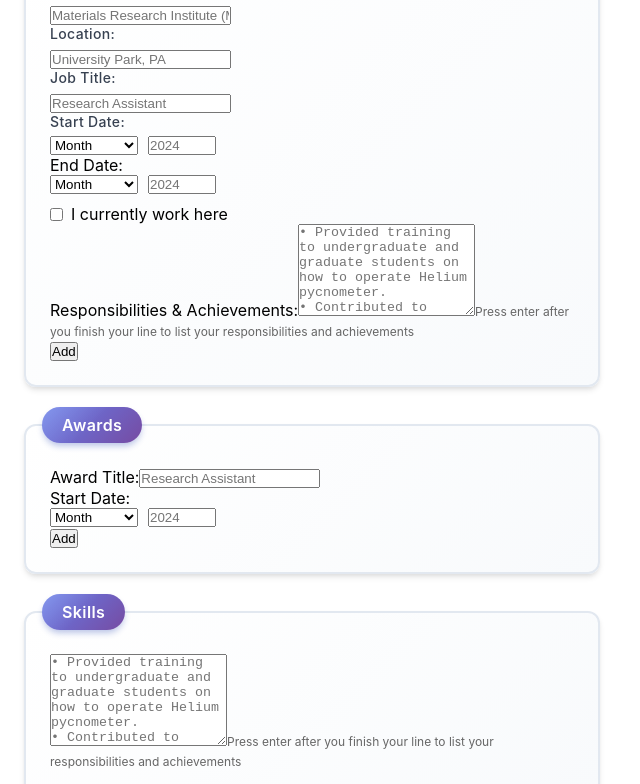
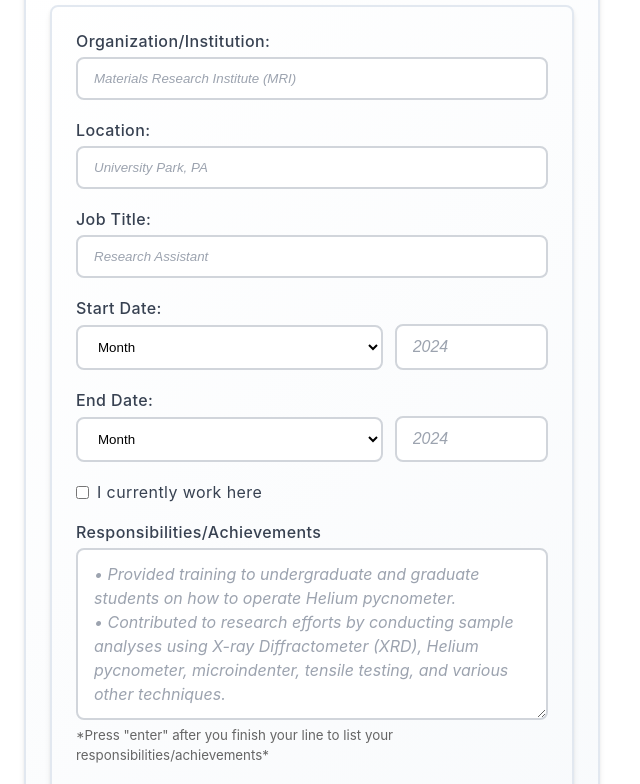
Before and after one commit to khairul247/cv-application, a React (Vite) app: page / in a window 1280 px wide. Shown: the part 1253-2037 px from the top of the page, without its empty margins (0-640 px from the left). Built offline with nearby package versions, Linux system fonts and the light colour scheme.

Commit message:
Add stylings for work experiences, awards and skills

```diff
--- a/src/components/Awards.jsx
+++ b/src/components/Awards.jsx
@@ -1,11 +1,11 @@
 
-export default function Awards({awards, setAwards}) {
+export default function Awards({awards, setAwards, styles}) {
 
     const addAward =() => {
         setAwards([...awards,{
         id: Date.now(),
-        awardTitle: '',
-        awardMonth: '',
+        title: '',
+        month: '',
         year: '',
     }])
 
@@ -28,26 +28,29 @@ export default function Awards({awards, setAwards}) {
     return (
             <>
                 {awards.map((award,index) => (
-                    <div key={award.id}>
-                    <div>
-                        <label htmlFor="awardTitle">Award Title:</label>
+                    <div key={award.id} className={styles.contentGroup}>
+                    <div className = {styles.inputGroup}>
+                        <label className={styles.label} htmlFor="awardTitle">Award Title:</label>
                         <input
                             type="text"
-                            id="awardTitle"
-                            name="awardTitle"
-                            value={award.awardTitle}
+                            id="title"
+                            name="title"
+                            className={styles.input}
+                            value={award.title}
                             onChange={(e) => handleAwardsChange(award.id,e)}
                             placeholder="Research Assistant"
                         />
                     </div>
 
-                    <div style={{ flex: 1 }}>
-                        <label>Start Date:</label>
-                            <div style={{ display: 'flex', gap: '10px' }}>
+                        <div className={styles.dateInputGroup}>
+                            <label className={styles.label}>Start Date:</label>
+                                <div className={styles.dateContainer}>
+                                    <div className={styles.dateGroup}>
                                         <select
                                             name="awardMonth"
                                             value={award.awardMonth}
-                                onChange={(e) => handleAwardsChange(award.id,e)}
+                                            className={styles.select}
+                                            onChange={(e) => handleAwardsChange(awards.id,e)}
                                         >
                                             <option value="">Month</option>
                                             <option value="January">January</option>
@@ -63,15 +66,19 @@ export default function Awards({awards, setAwards}) {
                                             <option value="November">November</option>
                                             <option value="December">December</option>
                                         </select>
+                                    </div>
+                                    <div className={styles.dateGroup}>
                                         <input
                                             type="number"
-                                name="awardYear"
-                                value={award.awardYear}
+                                            name="year"
+                                            value={award.year}
+                                            className={styles.yearInput}
                                             onChange={(e) => handleAwardsChange(award.id,e)}
                                             placeholder="2024"
                                             min="1950"
                                             max="2030"
                                         />
+                                    </div>
                                 </div>
                         </div>
 
--- a/src/components/Experience.jsx
+++ b/src/components/Experience.jsx
@@ -39,49 +39,54 @@ export default function Experience({experiences, setExperiences, styles}){
     return (
             <>
                 {experiences.map((experience,index) => (
-                    <div key={experience.id}>
-                        <div>
+                    <div key={experience.id} className={styles.contentGroup}>
+                        <div className = {styles.inputGroup}>
                             <label htmlFor="organization" className={styles.label}>Organization/Institution:</label>
                             <input
                                 type="text"
                                 id="organization"
                                 name="organization"
+                                className={styles.input}
                                 value={experience.organization}
                                 onChange={(e) => handleExperiencesChange(experience.id,e)}
                                 placeholder="Materials Research Institute (MRI)"
                             />
                         </div>
 
-                        <div>
+                        <div className = {styles.inputGroup}>
                             <label htmlFor="location" className={styles.label}>Location:</label>
                             <input
                                 type="text"
                                 id="jobLocation"
                                 name="jobLocation"
+                                className={styles.input}
                                 value={experience.jobLocation}
                                 onChange={(e) => handleExperiencesChange(experience.id,e)}
                                 placeholder="University Park, PA"
                             />
                         </div>
 
-                        <div>
+                        <div className = {styles.inputGroup}>
                             <label htmlFor="jobTitle" className={styles.label}>Job Title:</label>
                             <input
                                 type="text"
                                 id="jobTitle"
                                 name="jobTitle"
+                                className={styles.input}
                                 value={experience.jobTitle}
                                 onChange={(e) => handleExperiencesChange(experience.id,e)}
                                 placeholder="Research Assistant"
                             />
                         </div>
 
-                        <div>
+                        <div className={styles.dateInputGroup}>
                             <label className={styles.label}>Start Date:</label>
-                                <div style={{ display: 'flex', gap: '10px' }}>
+                                <div className={styles.dateContainer}>
+                                    <div className={styles.dateGroup}>
                                         <select
                                             name="startMonth"
                                             value={experience.startMonth}
+                                            className={styles.select}
                                             onChange={(e) => handleExperiencesChange(experience.id,e)}
                                         >
                                             <option value="">Month</option>
@@ -98,10 +103,13 @@ export default function Experience({experiences, setExperiences, styles}){
                                             <option value="November">November</option>
                                             <option value="December">December</option>
                                         </select>
+                                    </div>
+                                    <div className={styles.dateGroup}>
                                         <input
                                             type="number"
                                             name="startYear"
                                             value={experience.startYear}
+                                            className={styles.yearInput}
                                             onChange={(e) => handleExperiencesChange(experience.id,e)}
                                             placeholder="2024"
                                             min="1950"
@@ -109,13 +117,16 @@ export default function Experience({experiences, setExperiences, styles}){
                                         />
                                     </div>
                             </div>
+                        </div>
 
-                        <div style={{ flex: 1 }}>
-                            <label>End Date:</label>
-                                <div style={{ display: 'flex', gap: '10px' }}>
+                        <div className={styles.dateInputGroup}>
+                            <label className={styles.label}>End Date:</label>
+                                <div className={styles.dateContainer}>
+                                    <div className={styles.dateGroup}>
                                         <select
                                             name="endMonth"
                                             value={experience.endMonth}
+                                            className={styles.select}
                                             onChange={(e) => handleExperiencesChange(experience.id,e)}
                                             disabled={experience.isCurrentJob}
                                         >
@@ -133,9 +144,12 @@ export default function Experience({experiences, setExperiences, styles}){
                                             <option value="November">November</option>
                                             <option value="December">December</option>
                                         </select>
+                                    </div>
+                                    <div className={styles.dateGroup}>
                                         <input
                                             type="number"
                                             name="endYear"
+                                            className={styles.yearInput}
                                             value={experience.endYear}
                                             onChange={(e) => handleExperiencesChange(experience.id,e)}
                                             placeholder="2024"
@@ -145,35 +159,38 @@ export default function Experience({experiences, setExperiences, styles}){
                                         />
                                     </div>
                             </div>
+                        </div>
 
 
-                        <div style={{ marginTop: '10px', display: 'flex', alignItems: 'center', gap: '8px' }}>
+                        <div className={styles.inputGroup}>
                             <input
                                 type="checkbox"
                                 id="isCurrentJob"
                                 name="isCurrentJob"
+                                className={styles.checkbox}
                                 checked={experience.isCurrentJob}
                                 onChange={(e) => {
                                     handleExperiencesChange(experience.id,e)
                                 }}
                             />
-                            <label htmlFor="isCurrentJob" style={{ fontWeight: 'normal', margin: 0 }}>
+                            <label htmlFor="isCurrentJob" className={styles.label}>
                                 I currently work here
                             </label>
                         </div>
 
-                        <div>
-                            <label htmlFor="responsibilities">Responsibilities & Achievements:</label>
+                        <div className={styles.inputGroup}>
+                            <label className={styles.label} htmlFor="responsibilities">Responsibilities/Achievements</label>
                             <textarea
                                 id="responsibilities"
                                 name="responsibilities"
                                 value={experience.responsibilities}
+                                className={styles.textarea}
                                 onChange={(e) => handleExperiencesChange(experience.id,e)}
                                 rows="6"
                                 placeholder="• Provided training to undergraduate and graduate students on how to operate Helium pycnometer.&#10;• Contributed to research efforts by conducting sample analyses using X-ray Diffractometer (XRD), Helium pycnometer, microindenter, tensile testing, and various other techniques."
                             />
-                            <small style={{ color: '#666', fontSize: '12px' }}>
-                                Press enter after you finish your line to list your responsibilities and achievements
+                            <small style={{ color: '#666'}}>
+                                *Press "enter" after you finish your line to list your responsibilities/achievements*
                             </small>
                         </div>
 
--- a/src/components/Form.jsx
+++ b/src/components/Form.jsx
@@ -68,7 +68,7 @@ export default function Form({ formData, setFormData, experiences, setExperience
                     <legend className={styles.legend}>Education</legend>
 
                     <div className={styles.inputGroup}>
-                        <label htmlFor="university" className={styles.label}>Your alma mater</label>
+                        <label htmlFor="university" className={styles.label}>Your Alma Mater</label>
                         <input
                             type="text"
                             id='university'
@@ -94,7 +94,7 @@ export default function Form({ formData, setFormData, experiences, setExperience
                     </div>
 
                      <div className={styles.inputGroup}>
-                        <label htmlFor="uniLocation" className={styles.label}>Location:</label>
+                        <label htmlFor="uniLocation" className={styles.label}>Location</label>
                         <input
                             type="text"
                             id='uniLocation'
@@ -107,7 +107,7 @@ export default function Form({ formData, setFormData, experiences, setExperience
                     </div>
 
                      <div className={styles.dateInputGroup}>
-                        <label className={styles.label}>Graduation Date:</label>
+                        <label className={styles.label}>Graduation Date</label>
                         <div className={styles.dateContainer}>
                             <div className={styles.dateGroup}>
                                 <select
@@ -146,7 +146,7 @@ export default function Form({ formData, setFormData, experiences, setExperience
                     </div>
 
                     <div className={styles.inputGroup}>
-                        <label htmlFor="relCourseWorks" className={styles.label}>Relevant Courseworks:</label>
+                        <label htmlFor="relCourseWorks" className={styles.label}>Relevant Courseworks</label>
                         <textarea
                             id="relCourseWorks"
                             name="relCourseWorks"
@@ -174,6 +174,7 @@ export default function Form({ formData, setFormData, experiences, setExperience
                     <Awards
                     awards = {awards}
                     setAwards={setAwards}
+                    styles={styles}
                     />
                 </fieldset>
 
@@ -182,6 +183,7 @@ export default function Form({ formData, setFormData, experiences, setExperience
                     <Skills
                     skills = {skills}
                     setSkills={setSkills}
+                    styles={styles}
                     />
                 </fieldset>
 
--- a/src/components/Skills.jsx
+++ b/src/components/Skills.jsx
@@ -1,27 +1,26 @@
 
-export default function Skills({skills, setSkills}) {
+export default function Skills({skills, setSkills, styles}) {
 
     function handleSkillsChange(event){
         setSkills(event.target.value)
     }
 
     return (
-            <>
-                <div>
-                    <label htmlFor="skills"></label>
+             <div className={styles.inputGroup}>
+                            <label className={styles.label} htmlFor="skills">Skills</label>
                             <textarea
                                 id="skills"
                                 name="skills"
                                 value={skills}
+                                className={styles.textarea}
                                 onChange={handleSkillsChange}
                                 rows="6"
-                        placeholder="• Provided training to undergraduate and graduate students on how to operate Helium pycnometer.&#10;• Contributed to research efforts by conducting sample analyses using X-ray Diffractometer (XRD), Helium pycnometer, microindenter, tensile testing, and various other techniques."
+                                placeholder="• Advanced Patronus Casting (Corporeal Stag Patronus)&#10;• Parseltongue Communication"
                             />
-                    <small style={{ color: '#666', fontSize: '12px' }}>
-                        Press enter after you finish your line to list your responsibilities and achievements
+                            <small style={{ color: '#666'}}>
+                                *Press "enter" after you finish your line to list your skills*
                             </small>
                         </div>
-            </>
     )
 
 }
--- a/src/styles/Form.module.css
+++ b/src/styles/Form.module.css
@@ -62,7 +62,6 @@
     margin-bottom: 6px;
     font-weight: 500;
     color: #374151;
-    font-size: 14px;
     letter-spacing: 0.025em;
     transition: color 0.2s ease;
 }
@@ -214,3 +213,26 @@
     opacity: 1;
     font-style: italic;
 }
+
+.inputGroup:has(.checkbox) {
+  display: flex;
+  align-items: center;
+  gap: 8px;
+  margin-bottom: 20px;
+}
+
+.inputGroup:has(.checkbox) .label {
+  margin-bottom: 0;
+  font-weight: normal;
+  cursor: pointer;
+  user-select: none;
+}
+
+.contentGroup {
+    background-color: linear-gradient(135deg, #ffffff 0%, #f8fafc 100%);
+    border: 2px solid #e2e8f0;
+    box-shadow: 0 4px 6px -1px rgba(0, 0, 0, 0.1), 0 2px 4px -1px rgba(0, 0, 0, 0.06);
+    padding: 1.5rem;
+    border-radius: 8px;
+    margin-bottom: 2rem;
+}
```
Lines whose indentation alone changed are shown as unchanged.
